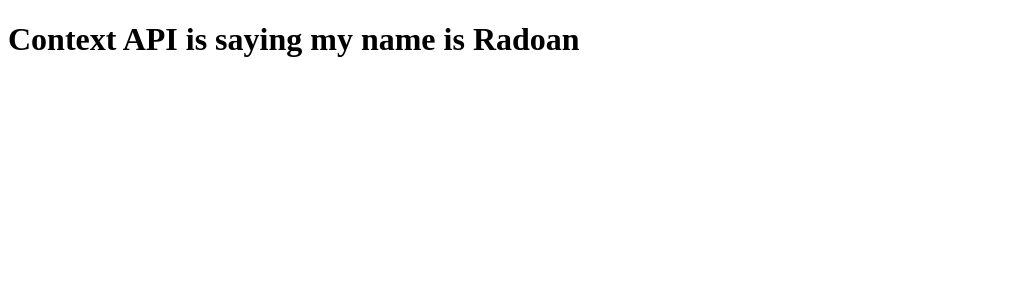
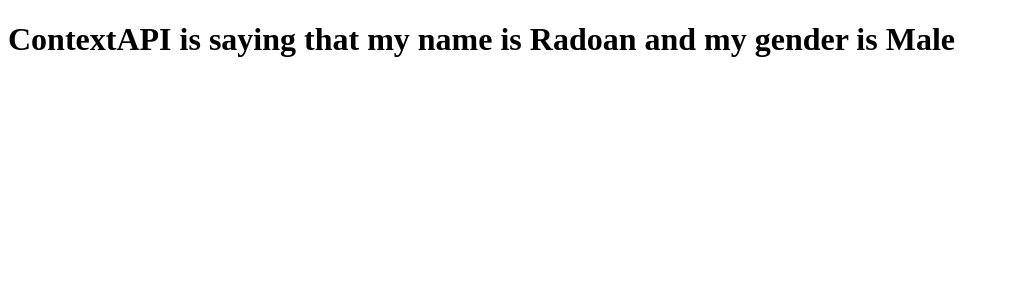
Before and after one commit to rsh-wtag/try-react, a React (Vite) app: page / in a window 1280 px wide. Shown: the top 300 px of the page, without its empty margins (0-1009 px from the left). Built offline with nearby package versions, Linux system fonts and the light colour scheme.

Commit message:
multiple data contextAPI

```diff
--- a/src/App.jsx
+++ b/src/App.jsx
@@ -7,17 +7,21 @@
 // >> is contextAPI also problematic like propDrilling?
 
 const data = createContext();
+const data1 = createContext();
 
 function App() {
   const name = "Radoan"
+  const gender = "Male"
   return (
     <>
     <data.Provider value = {name}>
+      <data1.Provider value = {gender}>
       <ChildA />
+      </data1.Provider>
     </data.Provider>
     </>
   );
 };
 
 export default App;
-export {data};
+export {data, data1};
--- a/src/components/ChildC.jsx
+++ b/src/components/ChildC.jsx
@@ -1,5 +1,5 @@
 import React from "react";
-import {data} from "../App"
+import {data, data1} from "../App"
 
 function ChildC(){
     return (
@@ -8,7 +8,15 @@
                 {
                     (name) => {
                         return (
-                            <h1>Context API is saying my name is {name}</h1>
+                            <data1.Consumer>
+                                {
+                                    (gender) => {
+                                        return (
+                                            <h1> ContextAPI is saying that my name is {name} and my gender is {gender} </h1>
+                                        )
+                                    }
+                                }
+                            </data1.Consumer>
                         )
                     }
                 }
```
